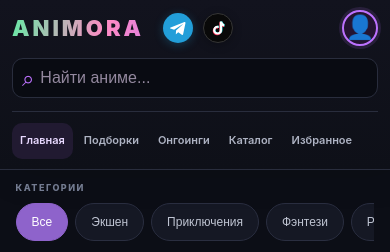
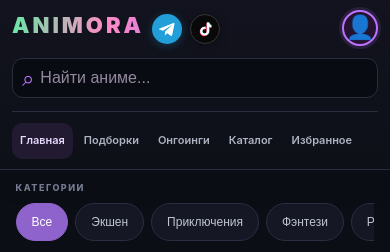
Before and after one commit to mitsu198/animora, a Flask app: page / in a window 390 px wide. Shown: the top 252 px of the page. Run offline with Flask 3, Linux system fonts and the light colour scheme; data that the repository does not hold is empty.

Commit message:
Align Telegram and TikTok icons with ANIMORA wordmark

```diff
--- a/templates/index.html
+++ b/templates/index.html
@@ -653,6 +653,25 @@ footer{padding:30px 4.5%!important;background:#08090e!important;border-top:1px s
 .hero-dots{align-items:center!important}
 .hero-dot,.hero-dot.active{width:9px!important;height:9px!important;min-width:9px!important;min-height:9px!important;border-radius:50%!important;flex:0 0 9px!important}
 .hero-dot.active{background:#d4b5ff!important;box-shadow:0 0 0 3px #d4b5ff25!important}
+</style>
+
+
+<style id="animora-social-icons-alignment">
+/* Keep social icons aligned with the ANIMORA wordmark, not its subtitle. */
+.site-header .brand-row{align-items:flex-start!important;gap:8px!important}
+.site-header .brand-row>.logo{flex:0 0 auto!important}
+.site-header .brand-row>a[aria-label="Telegram-канал ANIMORA"],
+.site-header .brand-row>a[aria-label="TikTok-канал @mitsukix42"]{
+  align-self:flex-start!important;
+  margin-top:4px!important;
+  margin-left:0!important;
+  width:30px!important;height:30px!important;flex:0 0 30px!important;
+}
+@media(max-width:850px){
+ .site-header .brand-row{align-items:flex-start!important;gap:8px!important}
+ .site-header .brand-row>a[aria-label="Telegram-канал ANIMORA"],
+ .site-header .brand-row>a[aria-label="TikTok-канал @mitsukix42"]{margin-top:2px!important}
+}
 </style>
 
 </head>
```
